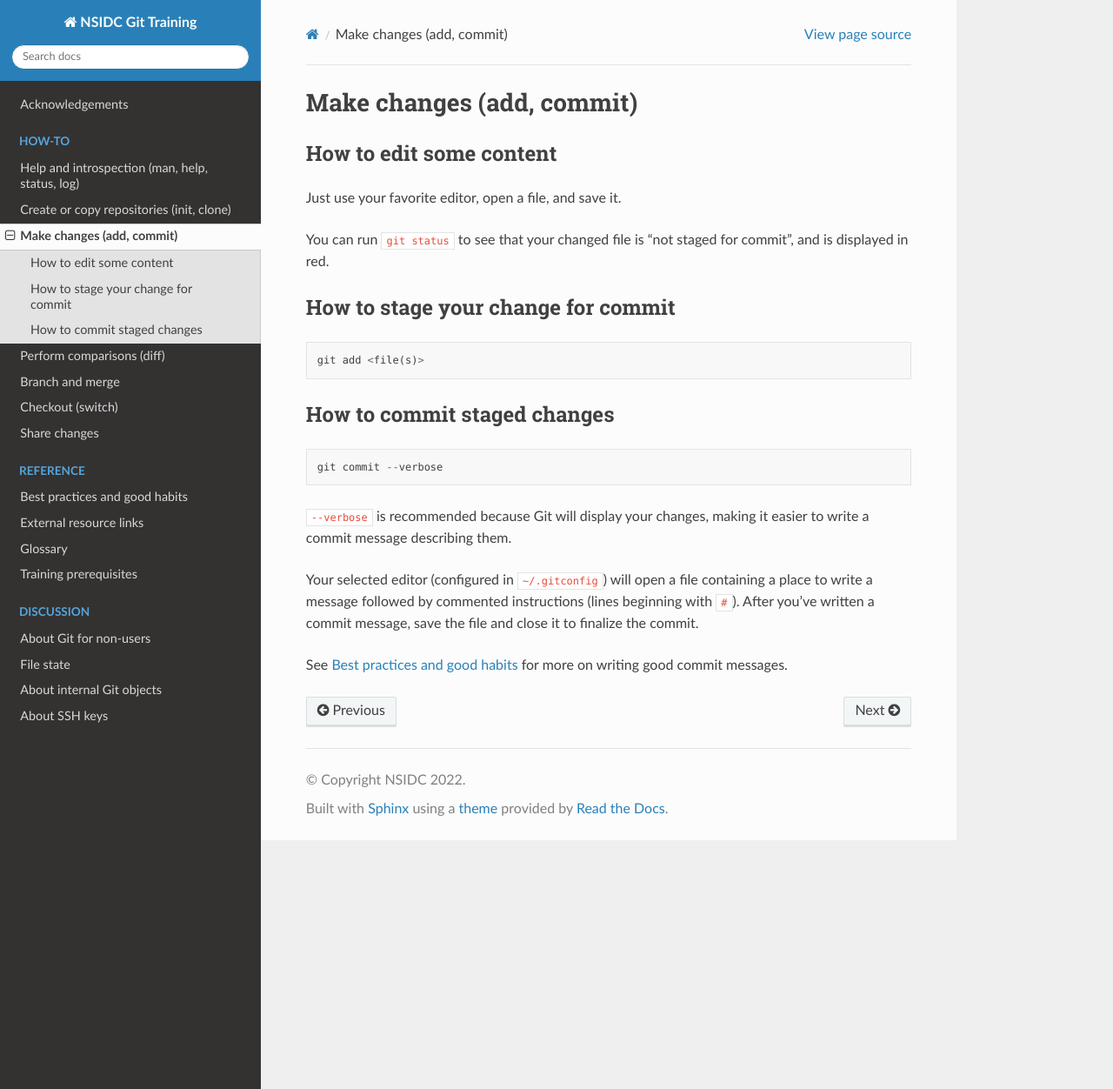
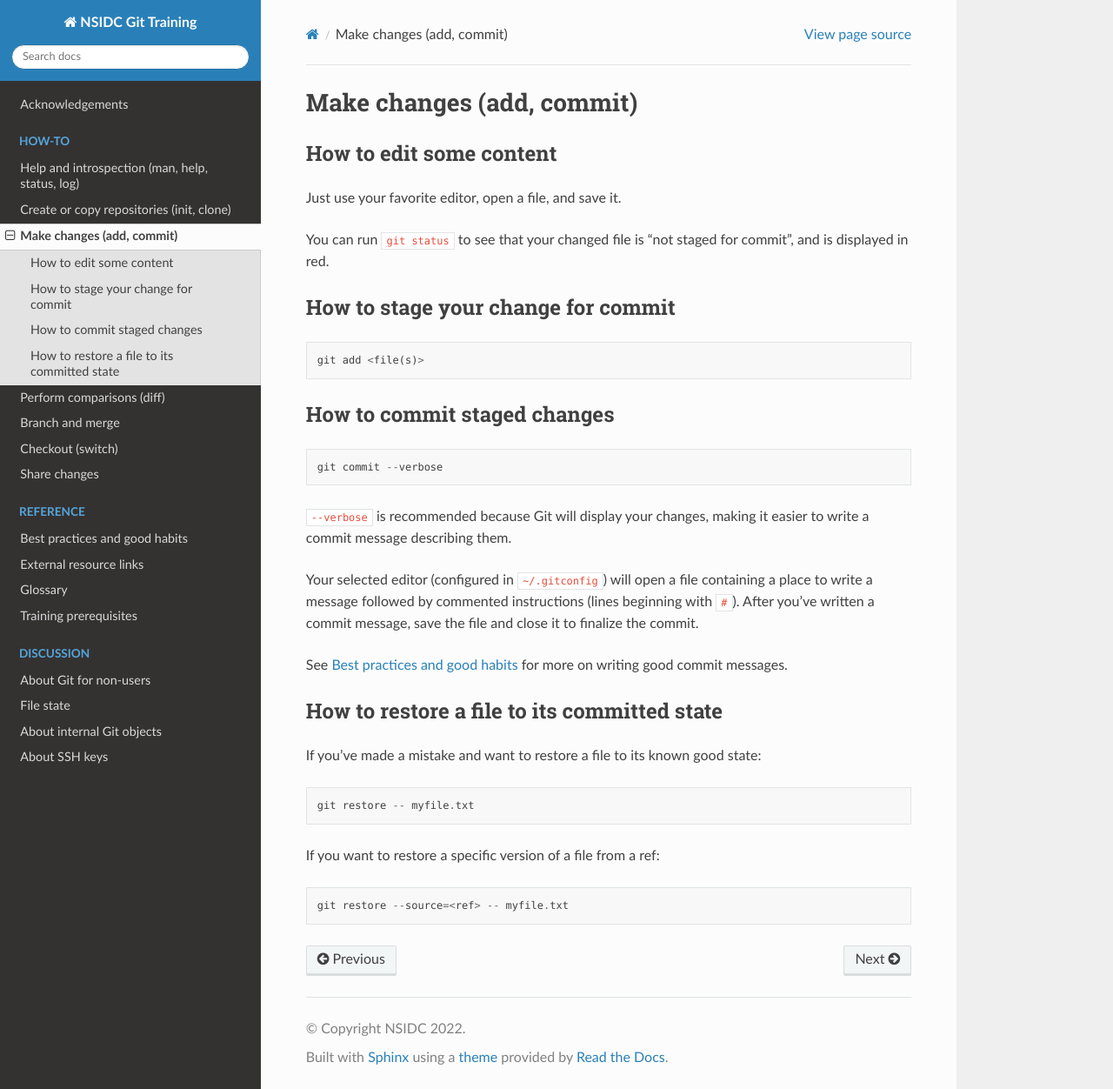
Before and after one commit to nsidc/git-training, a Sphinx documentation site: the page built from doc/how-to/make-changes.md, in a window 1280 px wide and 1252 px high. Shown: the whole window at 87% size. Built offline with Sphinx 7.4.7 and the Read the Docs theme 2.0.0, drawn with Linux system fonts in a browser that asks for light colours.

Commit message:
Add `restore` how-to

````diff
--- a/doc/how-to/make-changes.md
+++ b/doc/how-to/make-changes.md
@@ -30,3 +30,17 @@ you've written a commit message, save the file and close it to finalize the comm
 
 See {doc}`/reference/best-practices-and-good-habits` for more on writing good
 commit messages.
+
+
+## How to restore a file to its committed state
+
+If you've made a mistake and want to restore a file to its known good state:
+
+```
+git restore -- myfile.txt
+```
+
+If you want to restore a specific version of a file from a ref:
+
+```
+git restore --source=<ref> -- myfile.txt
````
